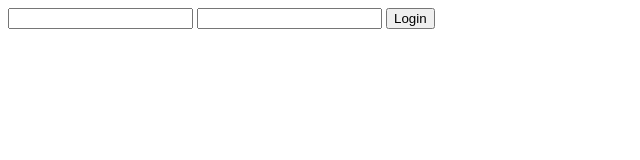
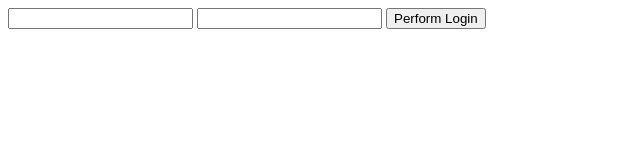
Before and after one commit to azamsharp/MyApp, a plain HTML site: page index.html in a window 1280 px wide. Shown: the whole page, without its empty margins (0-640 px from the left). Drawn offline with Linux system fonts and the light colour scheme.

Commit message:
Update index.html

```diff
--- a/index.html
+++ b/index.html
@@ -5,7 +5,7 @@
 
         <input type = "text" id = "loginTextBox" />
         <input type = "text" id = "passwordTextBox" />
-        <button>Login</button>
+        <button>Perform Login</button>
 
         <script src = "js/app.js"></script>
     </body>
```
